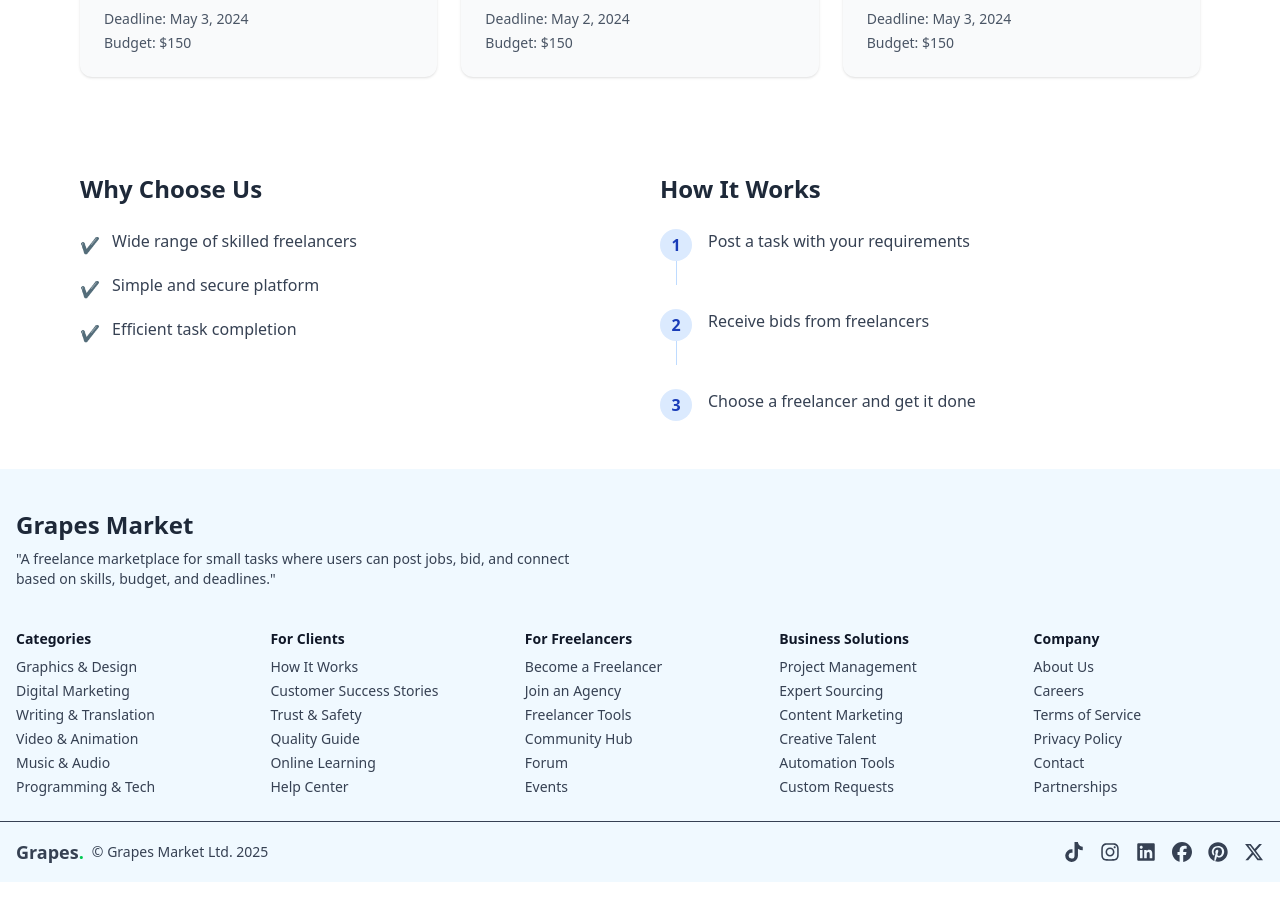
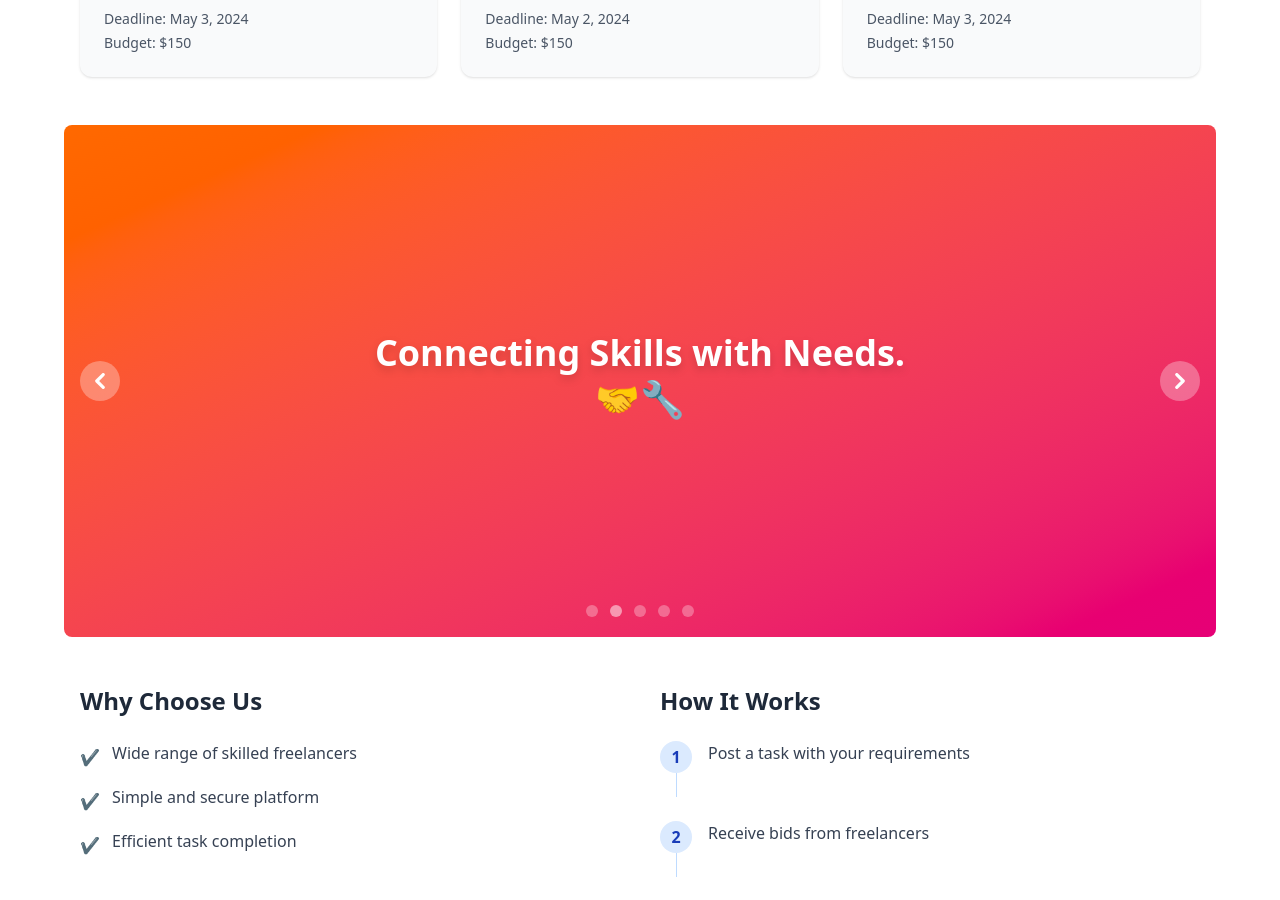
Before and after one commit to yousufali156/Task-Match, a React (Vite) app: page / in a window 1280 px wide. Shown: the part 881-1781 px from the top of the page. Built offline with nearby package versions, Linux system fonts and the light colour scheme.

Commit message:
Slider Added

```diff
--- a/src/components/Slider.jsx
+++ b/src/components/Slider.jsx
@@ -1,11 +1,163 @@
-import React from 'react';
+import React, { useEffect } from 'react';
+import { useNavigate } from 'react-router';
 
 const Slider = () => {
-    return (
-        <div>
+  const navigate = useNavigate();
 
-        </div>
-    );
+  // Carousel data with navigation paths
+  const slides = [
+    {
+      id: 1,
+      text: "Small Tasks, Big Opportunities.",
+      bg: "bg-gradient-to-br from-purple-600 to-blue-500",
+      emoji: "💼🌟",
+      path: "/opportunities"
+    },
+    {
+      id: 2,
+      text: "Connecting Skills with Needs.",
+      bg: "bg-gradient-to-br from-orange-500 to-pink-600",
+      emoji: "🤝🔧",
+      path: "/skills"
+    },
+    {
+      id: 3,
+      text: "Post. Bid. Get It Done.",
+      bg: "bg-gradient-to-br from-green-500 to-lime-400",
+      emoji: "📝💲✅",
+      path: "/post-task"
+    },
+    {
+      id: 4,
+      text: "Your Marketplace for Everyday Tasks.",
+      bg: "bg-gradient-to-br from-cyan-500 to-blue-600",
+      emoji: "🛒📋",
+      path: "/marketplace"
+    },
+    {
+      id: 5,
+      text: "Find Help. Find Work. Fast.",
+      bg: "bg-gradient-to-br from-red-500 to-amber-500",
+      emoji: "⚡⏱️",
+      path: "/find-work"
+    }
+  ];
+
+  // Initialize carousel (similar to Flowbite's JS)
+  useEffect(() => {
+    const initCarousel = () => {
+      const items = document.querySelectorAll('[data-carousel-item]');
+      const buttons = document.querySelectorAll('[data-carousel-slide-to]');
+      const prevButton = document.querySelector('[data-carousel-prev]');
+      const nextButton = document.querySelector('[data-carousel-next]');
+
+      let currentIndex = 0;
+
+      const showSlide = (index) => {
+        items.forEach((item, i) => {
+          item.classList.toggle('hidden', i !== index);
+          item.classList.toggle('block', i === index);
+        });
+
+        buttons.forEach((button, i) => {
+          button.setAttribute('aria-current', i === index);
+          button.classList.toggle('bg-white/50', i === index);
+          button.classList.toggle('bg-white/30', i !== index);
+        });
+      };
+
+      const nextSlide = () => {
+        currentIndex = (currentIndex + 1) % items.length;
+        showSlide(currentIndex);
+      };
+
+      const prevSlide = () => {
+        currentIndex = (currentIndex - 1 + items.length) % items.length;
+        showSlide(currentIndex);
+      };
+
+      buttons.forEach((button, index) => {
+        button.addEventListener('click', () => {
+          currentIndex = index;
+          showSlide(currentIndex);
+        });
+      });
+
+      prevButton?.addEventListener('click', prevSlide);
+      nextButton?.addEventListener('click', nextSlide);
+
+      // Auto-rotate if needed
+      const interval = setInterval(nextSlide, 5000);
+      return () => clearInterval(interval);
+    };
+
+    initCarousel();
+  }, []);
+
+  return (
+    <div id="indicators-carousel" className="relative w-full max-w-6xl mx-auto" data-carousel="static">
+      {/* Carousel wrapper */}
+      <div className="relative h-64 sm:h-80 md:h-96 lg:h-[32rem] overflow-hidden rounded-lg">
+        {slides.map((slide, index) => (
+          <div
+            key={slide.id}
+            className={`duration-700 ease-in-out ${index === 0 ? 'block' : 'hidden'}`}
+            data-carousel-item={index === 0 ? 'active' : ''}
+            onClick={() => navigate(slide.path)}
+          >
+            <div className={`absolute inset-0 flex flex-col items-center justify-center w-full h-full ${slide.bg} text-white p-8 cursor-pointer`}>
+              <h2 className="text-xl sm:text-2xl md:text-3xl lg:text-4xl font-bold text-center mb-4 drop-shadow-lg">
+                {slide.text}
+              </h2>
+              <div className="text-3xl animate-bounce sm:text-4xl">
+                {slide.emoji}
+              </div>
+            </div>
+          </div>
+        ))}
+      </div>
+
+      {/* Slider indicators */}
+      <div className="absolute z-30 flex -translate-x-1/2 space-x-3 rtl:space-x-reverse bottom-5 left-1/2">
+        {slides.map((_, index) => (
+          <button
+            key={`indicator-${index}`}
+            type="button"
+            className={`w-3 h-3 rounded-full ${index === 0 ? 'bg-white/50' : 'bg-white/30'}`}
+            aria-current={index === 0}
+            aria-label={`Slide ${index + 1}`}
+            data-carousel-slide-to={index}
+          ></button>
+        ))}
+      </div>
+
+      {/* Slider controls */}
+      <button
+        type="button"
+        className="absolute top-0 start-0 z-30 flex items-center justify-center h-full px-4 cursor-pointer group focus:outline-none"
+        data-carousel-prev
+      >
+        <span className="inline-flex items-center justify-center w-10 h-10 rounded-full bg-white/30 group-hover:bg-white/50 group-focus:ring-4 group-focus:ring-white/70">
+          <svg className="w-4 h-4 text-white rtl:rotate-180" aria-hidden="true" xmlns="http://www.w3.org/2000/svg" fill="none" viewBox="0 0 6 10">
+            <path stroke="currentColor" strokeLinecap="round" strokeLinejoin="round" strokeWidth="2" d="M5 1 1 5l4 4"/>
+          </svg>
+          <span className="sr-only">Previous</span>
+        </span>
+      </button>
+      <button
+        type="button"
+        className="absolute top-0 end-0 z-30 flex items-center justify-center h-full px-4 cursor-pointer group focus:outline-none"
+        data-carousel-next
+      >
+        <span className="inline-flex items-center justify-center w-10 h-10 rounded-full bg-white/30 group-hover:bg-white/50 group-focus:ring-4 group-focus:ring-white/70">
+          <svg className="w-4 h-4 text-white rtl:rotate-180" aria-hidden="true" xmlns="http://www.w3.org/2000/svg" fill="none" viewBox="0 0 6 10">
+            <path stroke="currentColor" strokeLinecap="round" strokeLinejoin="round" strokeWidth="2" d="m1 9 4-4-4-4"/>
+          </svg>
+          <span className="sr-only">Next</span>
+        </span>
+      </button>
+    </div>
+  );
 };
 
 export default Slider;
```
